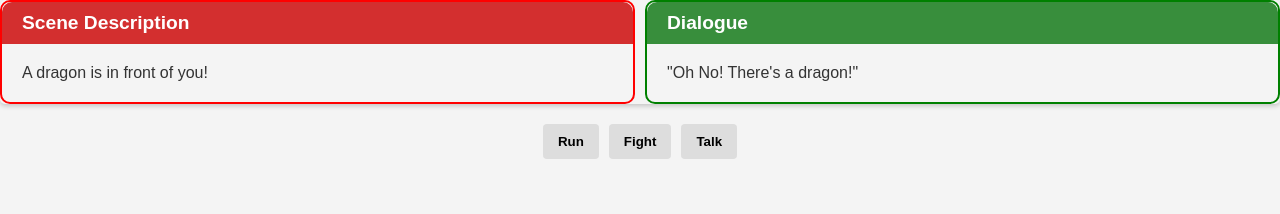
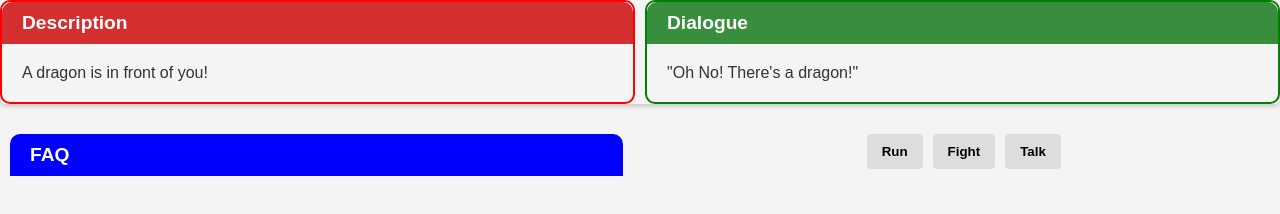
Before and after one commit to corbettbw/scripty, a plain HTML site: page index.html in a window 1280 px wide. Drawn offline with Linux system fonts and the light colour scheme.

Commit message:
styling seems good

```diff
--- a/scripty.js
+++ b/scripty.js
@@ -13,23 +13,19 @@ function act(choice) {
     // Create and append header for scene
     const sceneHeader = document.createElement("div");
     sceneHeader.classList.add("header", "scene-header");
-  sceneHeader.textContent = "Scene Description";
+    sceneHeader.textContent = "Description";
     // sceneDialogueContainer.appendChild(sceneHeader);
+
+    // Create and append header for dialogue
+    const dialogueHeader = document.createElement("div");
+    dialogueHeader.classList.add("header", "dialogue-header");
+    dialogueHeader.textContent = "Dialogue";
 
     // Create and append new scene
     const newScene = document.createElement("div");
     newScene.classList.add("scene");
     newScene.appendChild(sceneHeader);
     newScene.appendChild(document.createTextNode(newConfig.scene));
-
-  // newScene.textContent = newConfig.scene;
-  // sceneDialogueContainer.appendChild(newScene);
-
-  // Create and append header for dialogue
-  const dialogueHeader = document.createElement("div");
-  dialogueHeader.classList.add("header", "dialogue-header");
-  dialogueHeader.textContent = "Dialogue";
-  // sceneDialogueContainer.appendChild(dialogueHeader);
 
     // Create and append new dialogue
     const newDialogue = document.createElement("div");
@@ -40,9 +36,6 @@ function act(choice) {
     // Append the scene and dialogue to the scene-dialogue container
     sceneDialogueContainer.appendChild(newScene);
     sceneDialogueContainer.appendChild(newDialogue);
-
-  // newDialogue.textContent = newConfig.dialogue;
-  // sceneDialogueContainer.appendChild(newDialogue);
 
     // Check if the last child of the prompts container exists and has the "options" class
     if (prompts.lastChild && prompts.lastChild.classList && prompts.lastChild.classList.contains("options")) {
@@ -58,18 +51,36 @@ function act(choice) {
       });
     }
 
-
     // Create and append new options container
     const newOptions = document.createElement("div");
-  newOptions.classList.add("options");
+    newOptions.classList.add("options", "options-container");
+
+    // Create and append new FAQ container
+    const newFAQ = document.createElement("div");
+    newFAQ.classList.add("FAQ");
+
+    // Create and append header for FAQ
+    const faqHeader = document.createElement("div");
+    faqHeader.classList.add("header", "faq-header");
+    faqHeader.textContent = "FAQ";
+    newFAQ.appendChild(faqHeader);
+    // newFAQ.appendChild(document.createTextNode(newConfig.FAQ));
+
+    // Create buttons container
+    const buttonsContainer = document.createElement("div");
+    buttonsContainer.classList.add("buttons-container");
 
     newConfig.options.forEach(option => {
         const button = document.createElement("button");
         button.className = 'action-btn';
         button.textContent = option;
         button.addEventListener('click', () => act(option));
-    newOptions.appendChild(button);
+        buttonsContainer.appendChild(button);
     });
+
+    // Append the FAQ and buttons container to the newOptions container
+    newOptions.appendChild(newFAQ);
+    newOptions.appendChild(buttonsContainer);
 
     // Append the new scene, dialogue, and options to the prompts container
     prompts.appendChild(sceneDialogueContainer);
@@ -77,7 +88,6 @@ function act(choice) {
 
     // Scroll the newOptions into view to ensure the choices are visible
     newOptions.scrollIntoView({ behavior: 'smooth', block: 'end' });
-
 }
 
 act("Start"); // Call this to start the game
--- a/style.css
+++ b/style.css
@@ -45,6 +45,18 @@ body {
     background-color: #388e3c; /* Green color for the dialogue header */
   }
 
+  /* Style for the FAQ section */
+  .FAQ {
+    flex: 1; /* FAQ takes up half the space */
+    padding: 10px; /* Add padding inside the FAQ container */
+    margin-right: 5px; /* Add some margin between FAQ and buttons */
+    /* Add more styles if needed */
+  }
+
+  .faq-header {
+    background-color: blue;
+  }
+
   .scene, .dialogue {
     flex: 1;
     margin: 0; /* No margin between scene and dialogue boxes */
@@ -69,6 +81,23 @@ body {
   .scene .header, .dialogue .header {
     width: 100%; /* Full width */
     margin: -20px -20px 20px -20px; /* Aligns header background with container edges */
+  }
+
+  .options-container {
+    display: flex;
+    justify-content: space-between; /* Align children (FAQ and buttons) on opposite ends */
+    align-items: start; /* Align children at the top of the container */
+    width: 100%; /* Take the full width of the parent container */
+  }
+  /* Style for the buttons container */
+  .buttons-container {
+    flex: 1; /* Buttons take up half the space */
+    display: flex; /* Use flexbox to layout buttons */
+    justify-content: center; /* Distribute buttons evenly */
+    align-items: center; /* Align buttons vertically */
+    padding: 10px; /* Add padding inside the buttons container */
+    gap: 10px;
+    /* Add more styles if needed */
   }
 
   /* Options will now be a flex container to allow wrapping */
```
Lines whose indentation alone changed are shown as unchanged.
